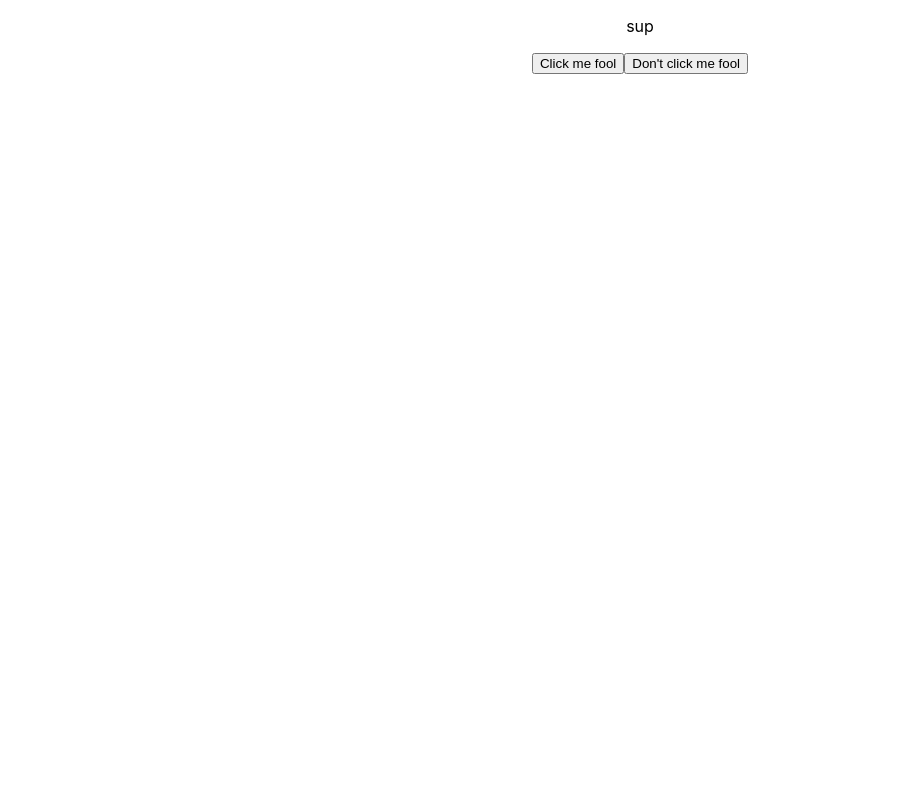
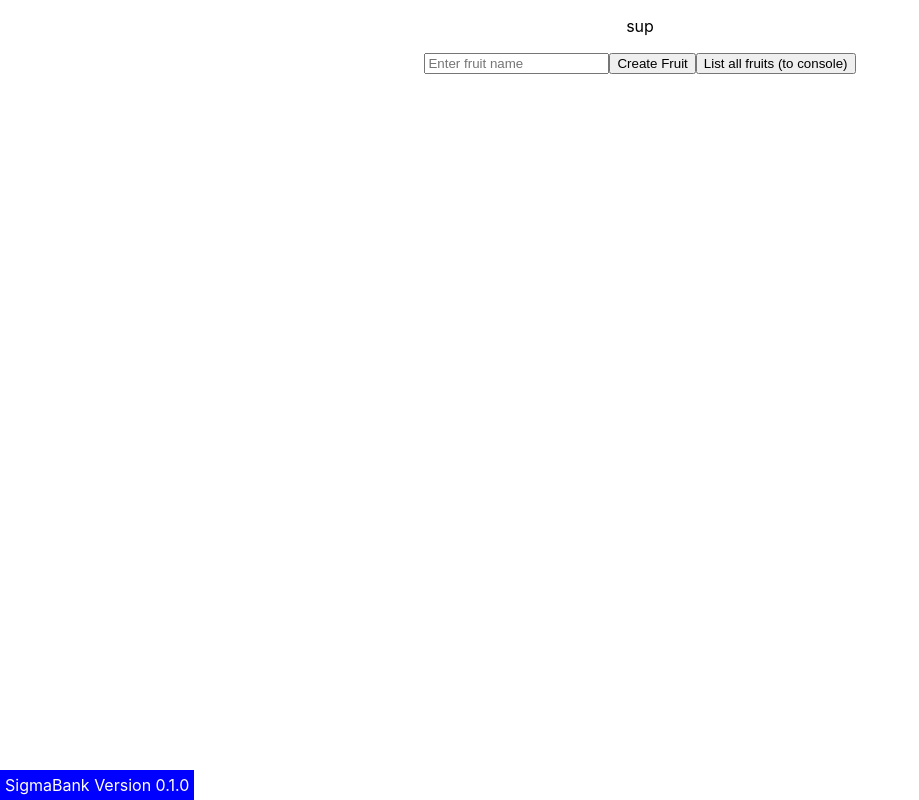
Before and after one commit to Phys09/sigmatech-final, a React (Create React App) app in the folder sigmabank/: page / in a window 1280 px wide. Shown: the whole page, without its empty margins (0-919 px from the left). Built offline with nearby package versions, Linux system fonts and the light colour scheme.

Commit message:
Server boilerplate (#5)
* Add and configure proper CORS bypass

* Update favicon and title

* Refactor backend, add simple demo

* Add version number

```diff
--- a/sigmabank/package.json
+++ b/sigmabank/package.json
@@ -6,6 +6,7 @@
     "@testing-library/jest-dom": "^5.16.1",
     "@testing-library/react": "^12.1.2",
     "@testing-library/user-event": "^13.5.0",
+    "cors": "^2.8.5",
     "pg": "^8.7.1",
     "react": "^17.0.2",
     "react-dom": "^17.0.2",
@@ -13,7 +14,7 @@
     "web-vitals": "^2.1.4"
   },
   "scripts": {
-    "start": "nodemon server.js",
+    "start-server": "nodemon server.js",
     "start-client": "react-scripts start",
     "build": "react-scripts build",
     "test": "react-scripts test",
--- a/sigmabank/public/index.html
+++ b/sigmabank/public/index.html
@@ -24,7 +24,7 @@
       work correctly both with client-side routing and a non-root public URL.
       Learn how to configure a non-root public URL by running `npm run build`.
     -->
-    <title>React App</title>
+    <title>Sigmabank</title>
   </head>
   <body>
     <noscript>You need to enable JavaScript to run this app.</noscript>
--- a/sigmabank/src/APIfunctions.js
+++ b/sigmabank/src/APIfunctions.js
@@ -1,10 +1,25 @@
-async function someFunction() {
-    var resp = await fetch("http://localhost:5000/createFruit");
-    console.log(await resp.json());
+const GET_FETCH = {
+    method: "GET"
 }
 
-function otherFunction() {
-    console.log("test");
+const POST_FETCH = {
+    method: "POST",
+    headers: {"Content-Type": "application/json"}
+}
+
+function endpoint(details) {
+    return 'http://localhost:5000/' + details;
+}
+
+async function someFunction() {
+    var name = document.getElementById("fruit-name").value;
+    fetch(endpoint(`create_fruit/${name}`), POST_FETCH).then(resp => console.log(resp));
+}
+
+async function otherFunction() {
+    fetch("http://localhost:5000/list_fruit")
+    fetch(endpoint('list_fruit'), GET_FETCH).then(resp => resp.json())
+                                            .then(json => console.table(json));
 }
 
 export default {someFunction, otherFunction};
--- a/sigmabank/src/App.css
+++ b/sigmabank/src/App.css
@@ -28,11 +28,10 @@
   color: #61dafb;
 }
 
-@keyframes App-logo-spin {
-  from {
-    transform: rotate(0deg);
-  }
-  to {
-    transform: rotate(360deg);
-  }
+footer {
+  position: absolute;
+  bottom: 0px;
+  background-color: blue;
+  color: white;
+  padding: 5px;
 }
--- a/sigmabank/src/App.js
+++ b/sigmabank/src/App.js
@@ -7,12 +7,16 @@ import API from './APIfunctions.js';
   console.log(await resp.json());
 }*/
 
+const VERSION_NUMBER = "0.1.0";
+
 function App() {
   return (
     <div className="App">
       <p>sup</p>
-      <button onClick={API.someFunction}>Click me fool</button>
-      <button onClick={API.otherFunction}>Don't click me fool</button>
+      <input id="fruit-name" placeholder="Enter fruit name"></input>
+      <button onClick={API.someFunction}>Create Fruit</button>
+      <button onClick={API.otherFunction}>List all fruits (to console)</button>
+      <footer>SigmaBank Version {VERSION_NUMBER}</footer>
     </div>
   );
 }
```
Also changed, not shown: sigmabank/server.js (+17 -9 lines), 2 other files (tests, documents, lock files or other folders).
